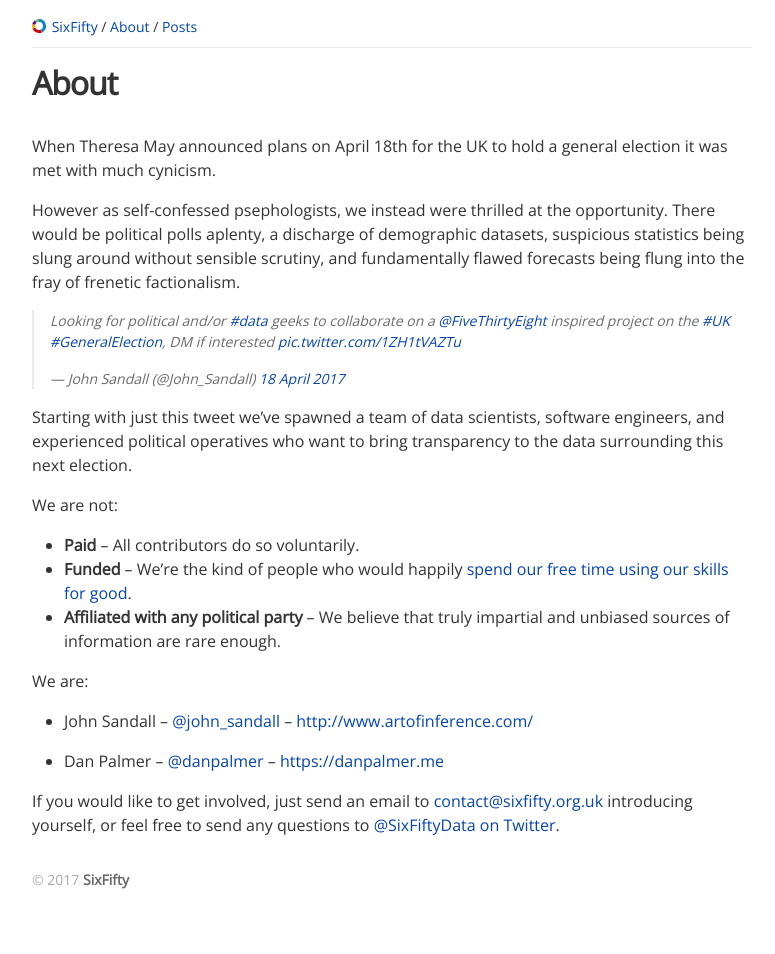
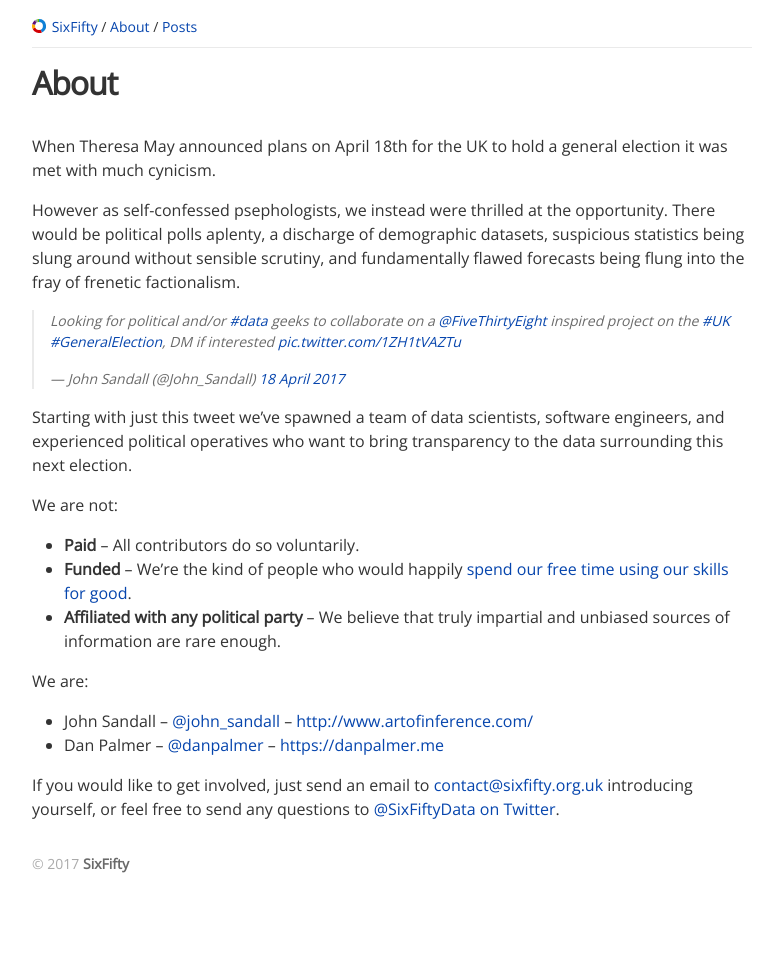
Before and after one commit to six50/sixfifty, a Jekyll site: the page built from pages/about.md, in a window 1280 px wide. Shown: the whole page, without its empty margins (8-783 px from the left). Built offline with Jekyll 4.4.1, drawn with Linux system fonts in a browser that asks for light colours; comment, search, counter and statistics services are not loaded.

Commit message:
Do this in HTML so we can add a class for randomisation

```diff
--- a/pages/about.md
+++ b/pages/about.md
@@ -19,9 +19,15 @@ We are not:
 - **Affiliated with any political party** – We believe that truly impartial and unbiased sources of information are rare enough.
 
 We are:
-{% for contributor in site.data.contributors.contributors %}
-- {{ contributor.name }}{% if contributor.twitter %} – [@{{ contributor.twitter }}](https://twitter.com/{{ contributor.twitter }}){% endif %}{% if contributor.website %} – <{{ contributor.website }}>{% endif %}
-{% endfor %}
+<ul class="randomise">
+    {% for contributor in site.data.contributors.contributors %}
+        <li>
+            {{ contributor.name }}
+            {% if contributor.twitter %} – <a href="https://twitter.com/{{ contributor.twitter }}">@{{ contributor.twitter }}</a>{% endif %}
+            {% if contributor.website %} – <a href="{{ contributor.website }}">{{ contributor.website }}</a>{% endif %}
+        </li>
+    {% endfor %}
+</ul>
 
 If you would like to get involved, just send an email to [contact@sixfifty.org.uk](mailto:contact@sixfifty.org.uk) introducing yourself, or feel free to send any questions to [@SixFiftyData on Twitter](https://twitter.com/SixFiftyData).
 
```
